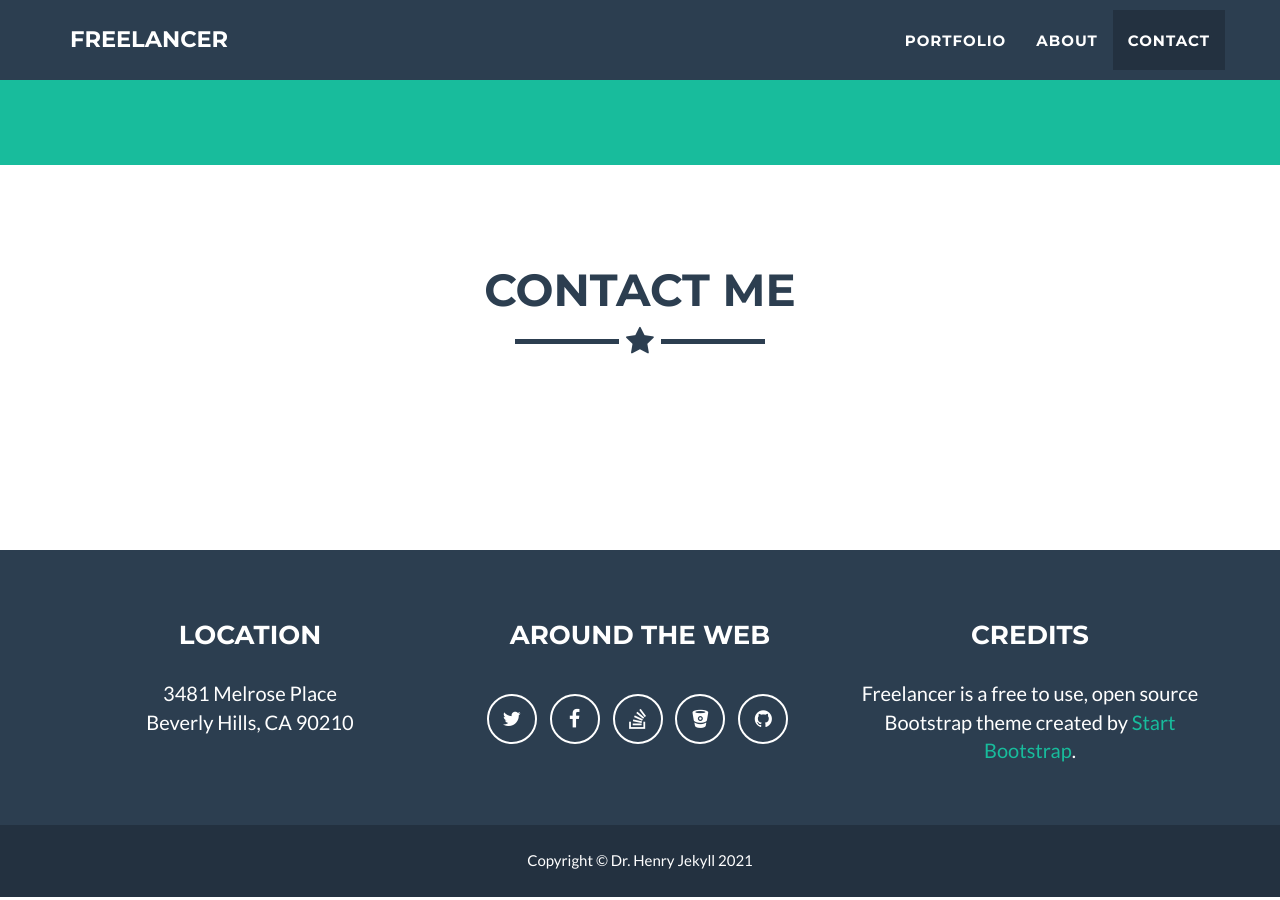
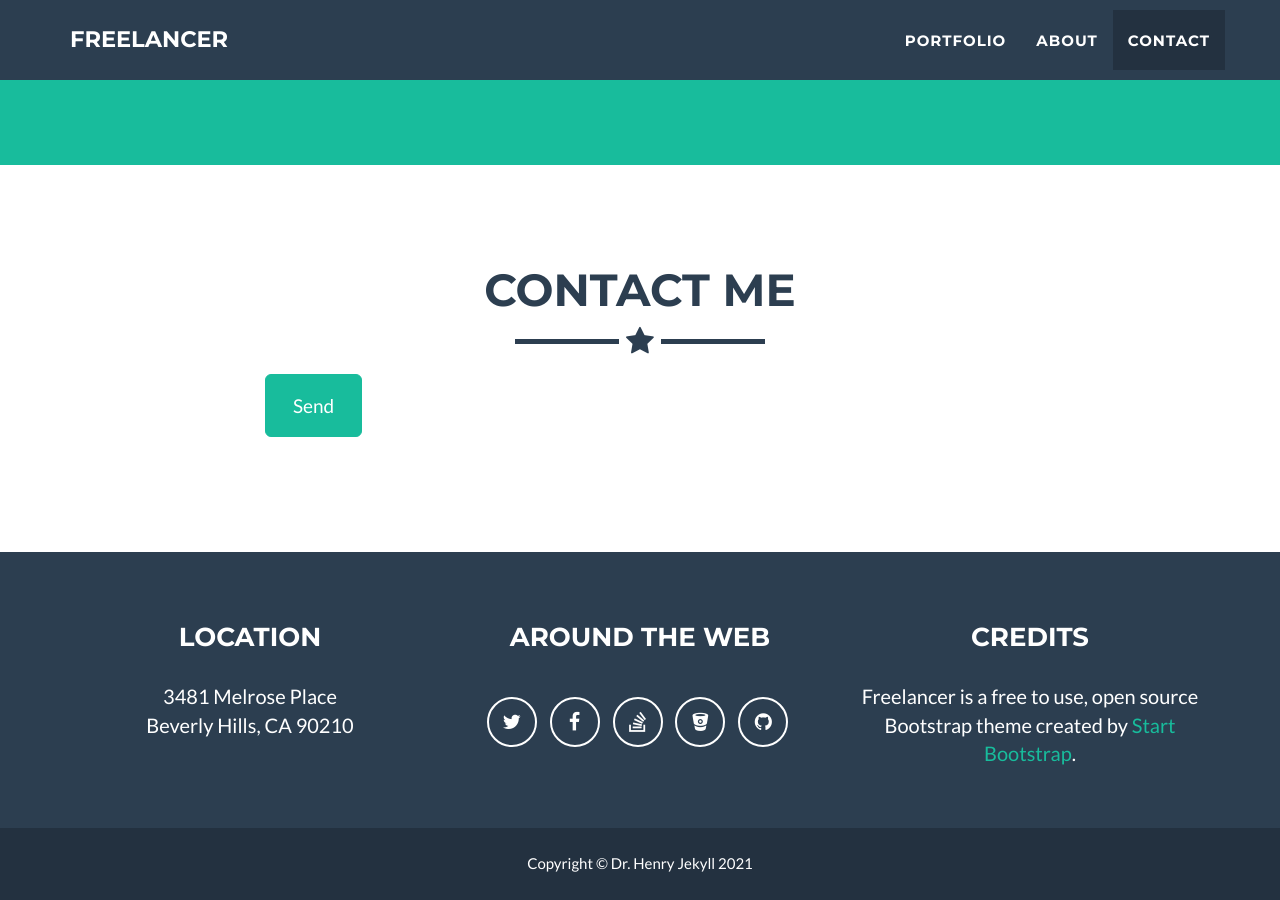
Before and after one commit to chickensmitten/freelancer, a Jekyll site: the page built from _posts/2014-07-18-project-1.markdown, in a window 1280 px wide and 900 px high, scrolled down 2080 px. Built offline with Jekyll 4.4.1, drawn with Linux system fonts in a browser that asks for light colours.

Commit message:
Update contact.html

```diff
--- a/_includes/contact.html
+++ b/_includes/contact.html
@@ -11,13 +11,11 @@
                 <div class="col-lg-8 col-lg-offset-2">
                     <!-- To configure the contact form email address, go to mail/contact_me.php and update the email address in the PHP file on line 19. -->
                     <!-- The form should work on most web servers, but if the form is not working you may need to configure your web server differently. -->
-                        <ul class="list-inline">
-                            {% for network in site.social %}
-                              <li>
-                                <a href="{{ network.url }}" class="btn-social btn-outline"><i class="fa fa-fw fa-{{ network.title }}"></i></a>
-                              </li>
-		                          {% endfor %}
-                        </ul>
+					<div class="row">
+						<div class="form-group col-xs-12">
+							<button type="submit" class="btn btn-success btn-lg">Send</button>
+						</div>
+					</div>
                 </div>
             </div>
         </div>
```
